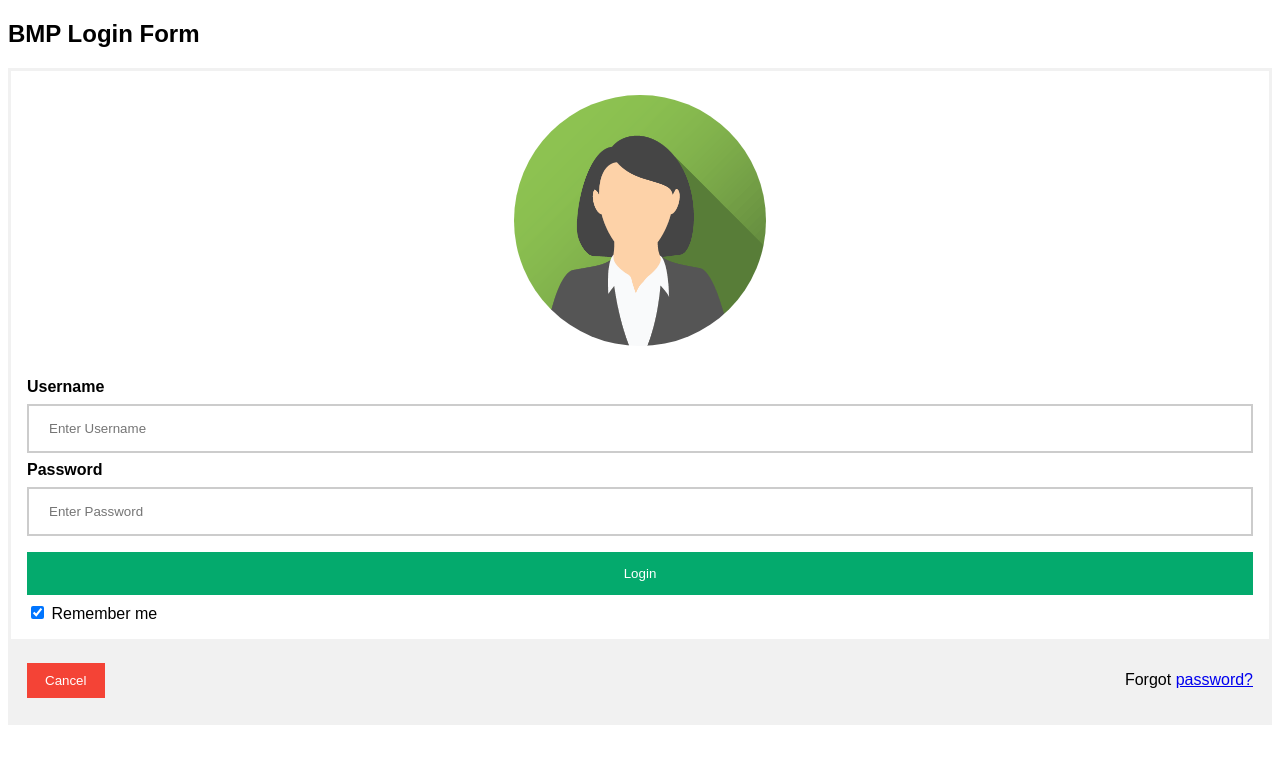
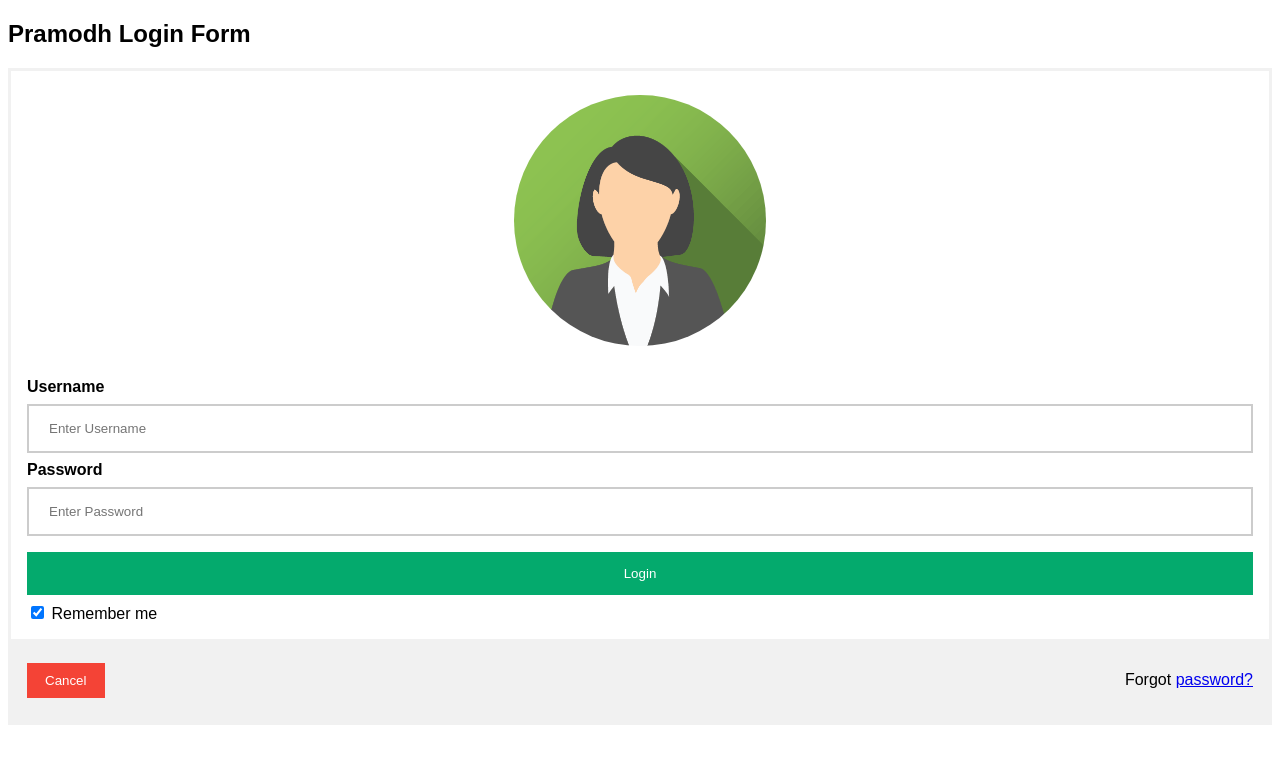
Before and after one commit to Aj-ji/EMD, a plain HTML site: page index.html in a window 1280 px wide. Drawn offline with Linux system fonts and the light colour scheme.

Commit message:
Update index.html

```diff
--- a/index.html
+++ b/index.html
@@ -68,7 +68,7 @@ span.psw {
 </head>
 <body>
 
-<h2>BMP Login Form</h2>
+<h2>Pramodh Login Form</h2>
 
 <form action="/action_page.php" method="post">
   <div class="imgcontainer">
```
